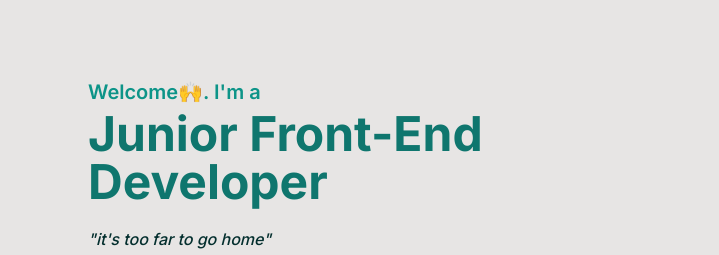
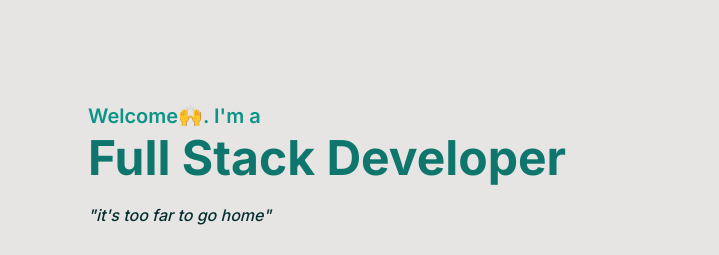
Before and after one commit to ardi0303/portfolio-tailwind, a website: page index.html in a window 1280 px wide. Shown: the part 115-370 px from the top of the page, 0-719 px from the left. Drawn offline with Linux system fonts and the light colour scheme.

Commit message:
Update index.html

```diff
--- a/index.html
+++ b/index.html
@@ -56,7 +56,7 @@
             <div class="container">
                 <div class="flex flex-wrap">
                     <div class="w-full self-center px-4 lg:w-1/2">
-                        <h1 class="text-base font-semibold text-primary md:text-xl">Welcome🙌. I'm a <span class="block font-bold text-secondary text-4xl mt-1 mb-5 lg:text-5xl">Junior Front-End Developer</span></h1>
+                        <h1 class="text-base font-semibold text-primary md:text-xl">Welcome🙌. I'm a <span class="block font-bold text-secondary text-4xl mt-1 mb-5 lg:text-5xl">Full Stack Developer</span></h1>
                         <p class="font-medium text-teal-950 leading-relaxed mb-10 italic">"it's too far to go home"</p>
                         <a href="#contact" class="text-base font-semibold text-white bg-stone-600 py-3 px-8 rounded-2xl hover:bg-stone-500 hover:shadow-lg transition duration-200 ease-in-out">Contact Me</a>
                     </div>
```
